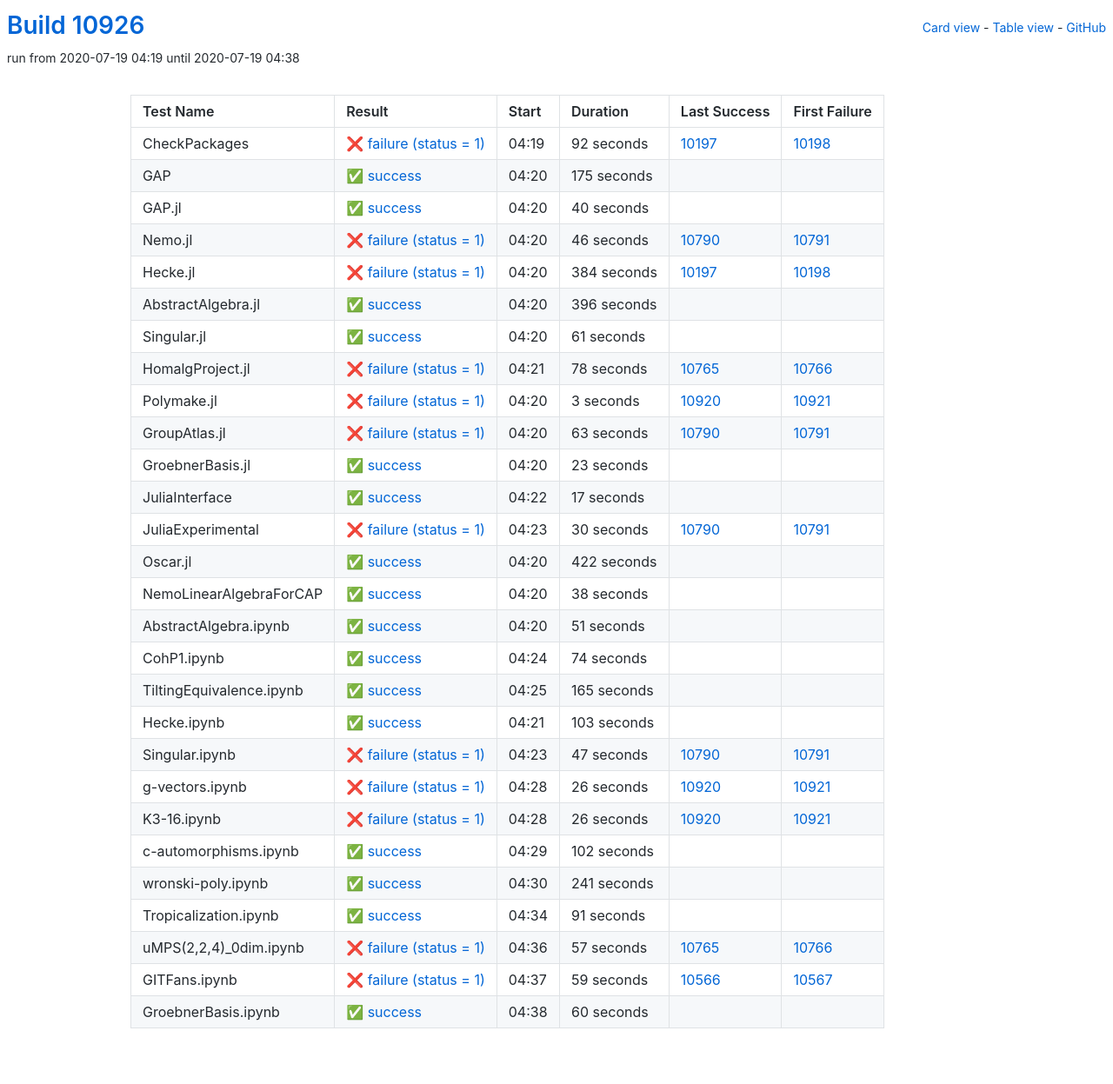
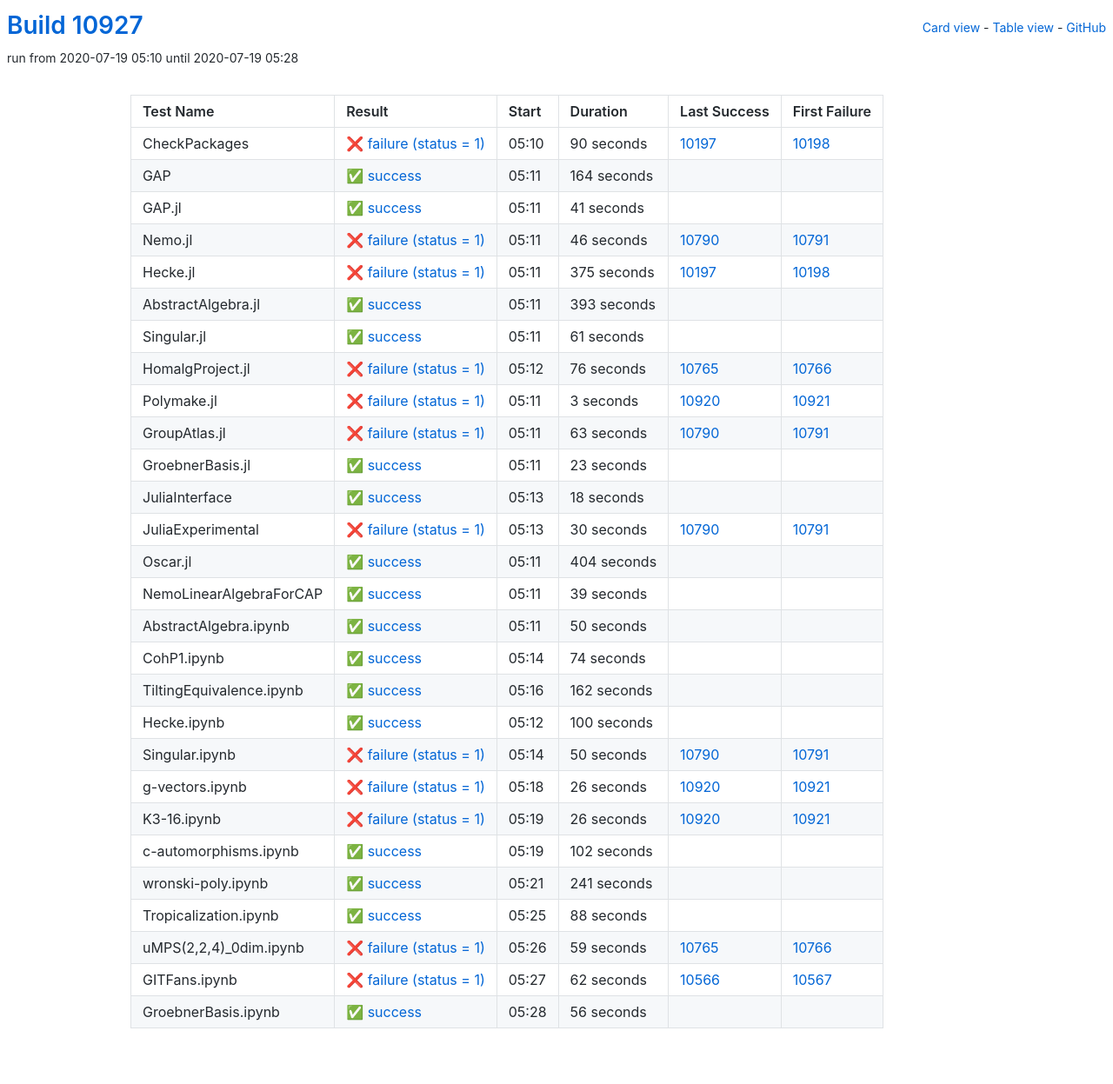
Before and after one commit to oscar-system/oscar-ci-status, a Jekyll site: the page built from table.html, in a window 1280 px wide. Shown: the whole page at 87% size. Built offline with Jekyll 4.4.1, drawn with Linux system fonts in a browser that asks for light colours.

Commit message:
Build #10927

```diff
--- a/_data/ci.yml
+++ b/_data/ci.yml
@@ -1,6 +1,6 @@
 ---
-build: 10926
-build_url: https://oscarci.mathematik.uni-kl.de/job/oscar/10926/
+build: 10927
+build_url: https://oscarci.mathematik.uni-kl.de/job/oscar/10927/
 job: oscar
 organization: oscar-system
 repo: oscar-ci-status
@@ -8,44 +8,44 @@
 tests:
 - name: CheckPackages
   id: checkpackages
-  log: https://oscarci.mathematik.uni-kl.de/job/oscar/10926/artifact/logs/build-10926/CheckPackages.log
-  start: 2020-07-19 04:19
+  log: https://oscarci.mathematik.uni-kl.de/job/oscar/10927/artifact/logs/build-10927/CheckPackages.log
+  start: 2020-07-19 05:10
   success: false
   exitcode: 1
   status: failure
-  duration: 92
+  duration: 90
   last_success: 10197
   last_success_url: https://oscarci.mathematik.uni-kl.de/job/oscar/10197/
   first_failure: 10198
   first_failure_url: https://oscarci.mathematik.uni-kl.de/job/oscar/10198/
 - name: GAP
   id: gap
-  log: https://oscarci.mathematik.uni-kl.de/job/oscar/10926/artifact/logs/build-10926/GAP.log
-  start: 2020-07-19 04:20
+  log: https://oscarci.mathematik.uni-kl.de/job/oscar/10927/artifact/logs/build-10927/GAP.log
+  start: 2020-07-19 05:11
   success: true
   exitcode: 0
   status: success
-  duration: 175
+  duration: 164
   last_success: false
   last_success_url:
   first_failure: false
   first_failure_url:
 - name: GAP.jl
   id: gap-jl
-  log: https://oscarci.mathematik.uni-kl.de/job/oscar/10926/artifact/logs/build-10926/GAP.jl.log
-  start: 2020-07-19 04:20
+  log: https://oscarci.mathematik.uni-kl.de/job/oscar/10927/artifact/logs/build-10927/GAP.jl.log
+  start: 2020-07-19 05:11
   success: true
   exitcode: 0
   status: success
-  duration: 40
+  duration: 41
   last_success: false
   last_success_url:
   first_failure: false
   first_failure_url:
 - name: Nemo.jl
   id: nemo-jl
-  log: https://oscarci.mathematik.uni-kl.de/job/oscar/10926/artifact/logs/build-10926/Nemo.jl.log
-  start: 2020-07-19 04:20
+  log: https://oscarci.mathematik.uni-kl.de/job/oscar/10927/artifact/logs/build-10927/Nemo.jl.log
+  start: 2020-07-19 05:11
   success: false
   exitcode: 1
   status: failure
@@ -56,32 +56,32 @@
   first_failure_url: https://oscarci.mathematik.uni-kl.de/job/oscar/10791/
 - name: Hecke.jl
   id: hecke-jl
-  log: https://oscarci.mathematik.uni-kl.de/job/oscar/10926/artifact/logs/build-10926/Hecke.jl.log
-  start: 2020-07-19 04:20
+  log: https://oscarci.mathematik.uni-kl.de/job/oscar/10927/artifact/logs/build-10927/Hecke.jl.log
+  start: 2020-07-19 05:11
   success: false
   exitcode: 1
   status: failure
-  duration: 384
+  duration: 375
   last_success: 10197
   last_success_url: https://oscarci.mathematik.uni-kl.de/job/oscar/10197/
   first_failure: 10198
   first_failure_url: https://oscarci.mathematik.uni-kl.de/job/oscar/10198/
 - name: AbstractAlgebra.jl
   id: abstractalgebra-jl
-  log: https://oscarci.mathematik.uni-kl.de/job/oscar/10926/artifact/logs/build-10926/AbstractAlgebra.jl.log
-  start: 2020-07-19 04:20
+  log: https://oscarci.mathematik.uni-kl.de/job/oscar/10927/artifact/logs/build-10927/AbstractAlgebra.jl.log
+  start: 2020-07-19 05:11
   success: true
   exitcode: 0
   status: success
-  duration: 396
+  duration: 393
   last_success: false
   last_success_url:
   first_failure: false
   first_failure_url:
 - name: Singular.jl
   id: singular-jl
-  log: https://oscarci.mathematik.uni-kl.de/job/oscar/10926/artifact/logs/build-10926/Singular.jl.log
-  start: 2020-07-19 04:20
+  log: https://oscarci.mathematik.uni-kl.de/job/oscar/10927/artifact/logs/build-10927/Singular.jl.log
+  start: 2020-07-19 05:11
   success: true
   exitcode: 0
   status: success
@@ -92,20 +92,20 @@
   first_failure_url:
 - name: HomalgProject.jl
   id: homalgproject-jl
-  log: https://oscarci.mathematik.uni-kl.de/job/oscar/10926/artifact/logs/build-10926/HomalgProject.jl.log
-  start: 2020-07-19 04:21
+  log: https://oscarci.mathematik.uni-kl.de/job/oscar/10927/artifact/logs/build-10927/HomalgProject.jl.log
+  start: 2020-07-19 05:12
   success: false
   exitcode: 1
   status: failure
-  duration: 78
+  duration: 76
   last_success: 10765
   last_success_url: https://oscarci.mathematik.uni-kl.de/job/oscar/10765/
   first_failure: 10766
   first_failure_url: https://oscarci.mathematik.uni-kl.de/job/oscar/10766/
 - name: Polymake.jl
   id: polymake-jl
-  log: https://oscarci.mathematik.uni-kl.de/job/oscar/10926/artifact/logs/build-10926/Polymake.jl.log
-  start: 2020-07-19 04:20
+  log: https://oscarci.mathematik.uni-kl.de/job/oscar/10927/artifact/logs/build-10927/Polymake.jl.log
+  start: 2020-07-19 05:11
   success: false
   exitcode: 1
   status: failure
@@ -116,8 +116,8 @@
   first_failure_url: https://oscarci.mathematik.uni-kl.de/job/oscar/10921/
 - name: GroupAtlas.jl
   id: groupatlas-jl
-  log: https://oscarci.mathematik.uni-kl.de/job/oscar/10926/artifact/logs/build-10926/GroupAtlas.jl.log
-  start: 2020-07-19 04:20
+  log: https://oscarci.mathematik.uni-kl.de/job/oscar/10927/artifact/logs/build-10927/GroupAtlas.jl.log
+  start: 2020-07-19 05:11
   success: false
   exitcode: 1
   status: failure
@@ -128,8 +128,8 @@
   first_failure_url: https://oscarci.mathematik.uni-kl.de/job/oscar/10791/
 - name: GroebnerBasis.jl
   id: groebnerbasis-jl
-  log: https://oscarci.mathematik.uni-kl.de/job/oscar/10926/artifact/logs/build-10926/GroebnerBasis.jl.log
-  start: 2020-07-19 04:20
+  log: https://oscarci.mathematik.uni-kl.de/job/oscar/10927/artifact/logs/build-10927/GroebnerBasis.jl.log
+  start: 2020-07-19 05:11
   success: true
   exitcode: 0
   status: success
@@ -140,20 +140,20 @@
   first_failure_url:
 - name: JuliaInterface
   id: juliainterface
-  log: https://oscarci.mathematik.uni-kl.de/job/oscar/10926/artifact/logs/build-10926/JuliaInterface.log
-  start: 2020-07-19 04:22
+  log: https://oscarci.mathematik.uni-kl.de/job/oscar/10927/artifact/logs/build-10927/JuliaInterface.log
+  start: 2020-07-19 05:13
   success: true
   exitcode: 0
   status: success
-  duration: 17
+  duration: 18
   last_success: false
   last_success_url:
   first_failure: false
   first_failure_url:
 - name: JuliaExperimental
   id: juliaexperimental
-  log: https://oscarci.mathematik.uni-kl.de/job/oscar/10926/artifact/logs/build-10926/JuliaExperimental.log
-  start: 2020-07-19 04:23
+  log: https://oscarci.mathematik.uni-kl.de/job/oscar/10927/artifact/logs/build-10927/JuliaExperimental.log
+  start: 2020-07-19 05:13
   success: false
   exitcode: 1
   status: failure
@@ -164,44 +164,44 @@
   first_failure_url: https://oscarci.mathematik.uni-kl.de/job/oscar/10791/
 - name: Oscar.jl
   id: oscar-jl
-  log: https://oscarci.mathematik.uni-kl.de/job/oscar/10926/artifact/logs/build-10926/Oscar.jl.log
-  start: 2020-07-19 04:20
+  log: https://oscarci.mathematik.uni-kl.de/job/oscar/10927/artifact/logs/build-10927/Oscar.jl.log
+  start: 2020-07-19 05:11
   success: true
   exitcode: 0
   status: success
-  duration: 422
+  duration: 404
   last_success: false
   last_success_url:
   first_failure: false
   first_failure_url:
 - name: NemoLinearAlgebraForCAP
   id: nemolinearalgebraforcap
-  log: https://oscarci.mathematik.uni-kl.de/job/oscar/10926/artifact/logs/build-10926/NemoLinearAlgebraForCAP.log
-  start: 2020-07-19 04:20
+  log: https://oscarci.mathematik.uni-kl.de/job/oscar/10927/artifact/logs/build-10927/NemoLinearAlgebraForCAP.log
+  start: 2020-07-19 05:11
   success: true
   exitcode: 0
   status: success
-  duration: 38
+  duration: 39
   last_success: false
   last_success_url:
   first_failure: false
   first_failure_url:
 - name: AbstractAlgebra.ipynb
   id: abstractalgebra-ipynb
-  log: https://oscarci.mathematik.uni-kl.de/job/oscar/10926/artifact/logs/build-10926/AbstractAlgebra.ipynb.log
-  start: 2020-07-19 04:20
+  log: https://oscarci.mathematik.uni-kl.de/job/oscar/10927/artifact/logs/build-10927/AbstractAlgebra.ipynb.log
+  start: 2020-07-19 05:11
   success: true
   exitcode: 0
   status: success
-  duration: 51
+  duration: 50
   last_success: false
   last_success_url:
   first_failure: false
   first_failure_url:
 - name: CohP1.ipynb
   id: cohp1-ipynb
-  log: https://oscarci.mathematik.uni-kl.de/job/oscar/10926/artifact/logs/build-10926/CohP1.ipynb.log
-  start: 2020-07-19 04:24
+  log: https://oscarci.mathematik.uni-kl.de/job/oscar/10927/artifact/logs/build-10927/CohP1.ipynb.log
+  start: 2020-07-19 05:14
   success: true
   exitcode: 0
   status: success
@@ -212,44 +212,44 @@
   first_failure_url:
 - name: TiltingEquivalence.ipynb
   id: tiltingequivalence-ipynb
-  log: https://oscarci.mathematik.uni-kl.de/job/oscar/10926/artifact/logs/build-10926/TiltingEquivalence.ipynb.log
-  start: 2020-07-19 04:25
+  log: https://oscarci.mathematik.uni-kl.de/job/oscar/10927/artifact/logs/build-10927/TiltingEquivalence.ipynb.log
+  start: 2020-07-19 05:16
   success: true
   exitcode: 0
   status: success
-  duration: 165
+  duration: 162
   last_success: false
   last_success_url:
   first_failure: false
   first_failure_url:
 - name: Hecke.ipynb
   id: hecke-ipynb
-  log: https://oscarci.mathematik.uni-kl.de/job/oscar/10926/artifact/logs/build-10926/Hecke.ipynb.log
-  start: 2020-07-19 04:21
+  log: https://oscarci.mathematik.uni-kl.de/job/oscar/10927/artifact/logs/build-10927/Hecke.ipynb.log
+  start: 2020-07-19 05:12
   success: true
   exitcode: 0
   status: success
-  duration: 103
+  duration: 100
   last_success: false
   last_success_url:
   first_failure: false
   first_failure_url:
 - name: Singular.ipynb
   id: singular-ipynb
-  log: https://oscarci.mathematik.uni-kl.de/job/oscar/10926/artifact/logs/build-10926/Singular.ipynb.log
-  start: 2020-07-19 04:23
+  log: https://oscarci.mathematik.uni-kl.de/job/oscar/10927/artifact/logs/build-10927/Singular.ipynb.log
+  start: 2020-07-19 05:14
   success: false
   exitcode: 1
   status: failure
-  duration: 47
+  duration: 50
   last_success: 10790
   last_success_url: https://oscarci.mathematik.uni-kl.de/job/oscar/10790/
   first_failure: 10791
   first_failure_url: https://oscarci.mathematik.uni-kl.de/job/oscar/10791/
 - name: g-vectors.ipynb
   id: g-vectors-ipynb
-  log: https://oscarci.mathematik.uni-kl.de/job/oscar/10926/artifact/logs/build-10926/g-vectors.ipynb.log
-  start: 2020-07-19 04:28
+  log: https://oscarci.mathematik.uni-kl.de/job/oscar/10927/artifact/logs/build-10927/g-vectors.ipynb.log
+  start: 2020-07-19 05:18
   success: false
   exitcode: 1
   status: failure
@@ -260,8 +260,8 @@
   first_failure_url: https://oscarci.mathematik.uni-kl.de/job/oscar/10921/
 - name: K3-16.ipynb
   id: k3-16-ipynb
-  log: https://oscarci.mathematik.uni-kl.de/job/oscar/10926/artifact/logs/build-10926/K3-16.ipynb.log
-  start: 2020-07-19 04:28
+  log: https://oscarci.mathematik.uni-kl.de/job/oscar/10927/artifact/logs/build-10927/K3-16.ipynb.log
+  start: 2020-07-19 05:19
   success: false
   exitcode: 1
   status: failure
@@ -272,8 +272,8 @@
   first_failure_url: https://oscarci.mathematik.uni-kl.de/job/oscar/10921/
 - name: c-automorphisms.ipynb
   id: c-automorphisms-ipynb
-  log: https://oscarci.mathematik.uni-kl.de/job/oscar/10926/artifact/logs/build-10926/c-automorphisms.ipynb.log
-  start: 2020-07-19 04:29
+  log: https://oscarci.mathematik.uni-kl.de/job/oscar/10927/artifact/logs/build-10927/c-automorphisms.ipynb.log
+  start: 2020-07-19 05:19
   success: true
   exitcode: 0
   status: success
@@ -284,8 +284,8 @@
   first_failure_url:
 - name: wronski-poly.ipynb
   id: wronski-poly-ipynb
-  log: https://oscarci.mathematik.uni-kl.de/job/oscar/10926/artifact/logs/build-10926/wronski-poly.ipynb.log
-  start: 2020-07-19 04:30
+  log: https://oscarci.mathematik.uni-kl.de/job/oscar/10927/artifact/logs/build-10927/wronski-poly.ipynb.log
+  start: 2020-07-19 05:21
   success: true
   exitcode: 0
   status: success
@@ -296,48 +296,48 @@
   first_failure_url:
 - name: Tropicalization.ipynb
   id: tropicalization-ipynb
-  log: https://oscarci.mathematik.uni-kl.de/job/oscar/10926/artifact/logs/build-10926/Tropicalization.ipynb.log
-  start: 2020-07-19 04:34
+  log: https://oscarci.mathematik.uni-kl.de/job/oscar/10927/artifact/logs/build-10927/Tropicalization.ipynb.log
+  start: 2020-07-19 05:25
   success: true
   exitcode: 0
   status: success
-  duration: 91
+  duration: 88
   last_success: false
   last_success_url:
   first_failure: false
   first_failure_url:
 - name: uMPS(2,2,4)_0dim.ipynb
   id: umps-2-2-4-0dim-ipynb
-  log: https://oscarci.mathematik.uni-kl.de/job/oscar/10926/artifact/logs/build-10926/uMPS-2-2-4-_0dim.ipynb.log
-  start: 2020-07-19 04:36
+  log: https://oscarci.mathematik.uni-kl.de/job/oscar/10927/artifact/logs/build-10927/uMPS-2-2-4-_0dim.ipynb.log
+  start: 2020-07-19 05:26
   success: false
   exitcode: 1
   status: failure
-  duration: 57
+  duration: 59
   last_success: 10765
   last_success_url: https://oscarci.mathematik.uni-kl.de/job/oscar/10765/
   first_failure: 10766
   first_failure_url: https://oscarci.mathematik.uni-kl.de/job/oscar/10766/
 - name: GITFans.ipynb
   id: gitfans-ipynb
-  log: https://oscarci.mathematik.uni-kl.de/job/oscar/10926/artifact/logs/build-10926/GITFans.ipynb.log
-  start: 2020-07-19 04:37
+  log: https://oscarci.mathematik.uni-kl.de/job/oscar/10927/artifact/logs/build-10927/GITFans.ipynb.log
+  start: 2020-07-19 05:27
   success: false
   exitcode: 1
   status: failure
-  duration: 59
+  duration: 62
   last_success: 10566
   last_success_url: https://oscarci.mathematik.uni-kl.de/job/oscar/10566/
   first_failure: 10567
   first_failure_url: https://oscarci.mathematik.uni-kl.de/job/oscar/10567/
 - name: GroebnerBasis.ipynb
   id: groebnerbasis-ipynb
-  log: https://oscarci.mathematik.uni-kl.de/job/oscar/10926/artifact/logs/build-10926/GroebnerBasis.ipynb.log
-  start: 2020-07-19 04:38
+  log: https://oscarci.mathematik.uni-kl.de/job/oscar/10927/artifact/logs/build-10927/GroebnerBasis.ipynb.log
+  start: 2020-07-19 05:28
   success: true
   exitcode: 0
   status: success
-  duration: 60
+  duration: 56
   last_success: false
   last_success_url:
   first_failure: false
```
Also changed, not shown: README.md.
